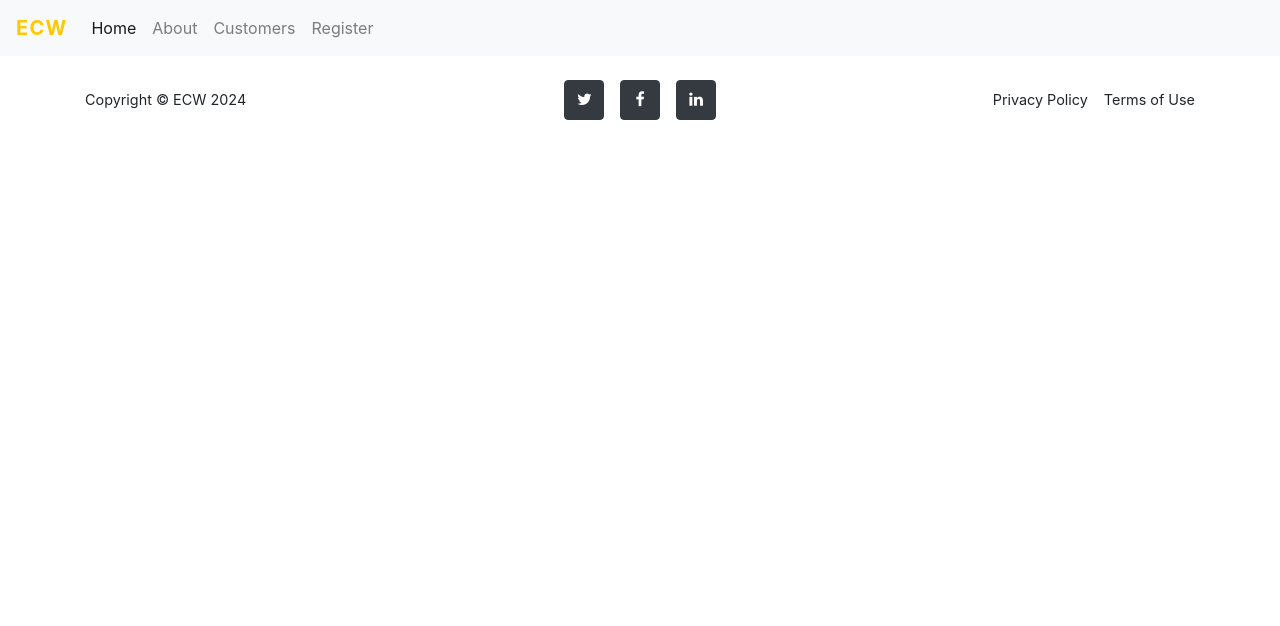
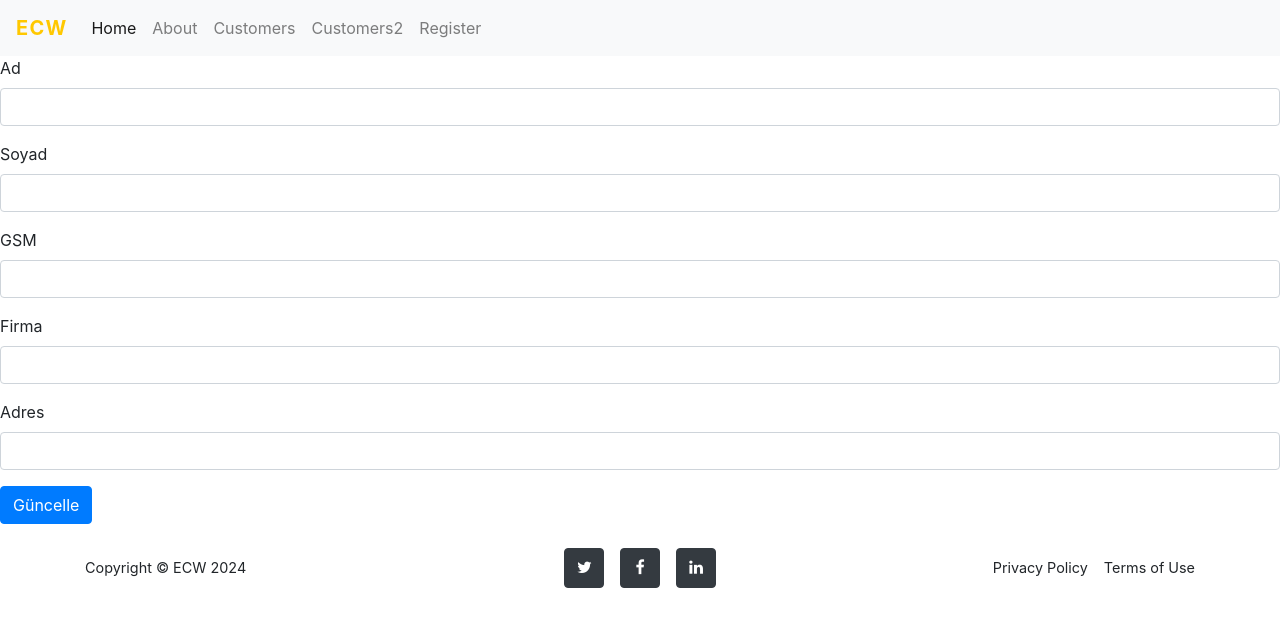
Before and after one commit to C7197-Recep/e_commerce_sample, a React (Create React App) app in the folder frontend/: page /edit-customer/1 in a window 1280 px wide. Shown: the top 626 px of the page. Built offline with nearby package versions, Linux system fonts and the light colour scheme; no server answers.

Commit message:
ECW 2024 fix: customerform formix fix

```diff
--- a/frontend/src/App.js
+++ b/frontend/src/App.js
@@ -9,6 +9,9 @@ import Home from './pages/Home';
 import About from './pages/About';
 import Customers from './pages/Customers';
 import Register from './pages/Register';
+
+import Customers2 from './pages/Customers2';
+import CustomerForm from './pages/CustomerForm';
 
 import Header from './components/Header';
 import Footer from './components/Footer';
@@ -22,10 +25,17 @@ function App() {
       <Router>
         <Header/>
         <Switch>
+
           <Route path='/' exact component={Home} />
           <Route path='/About' component={About} />
+
           <Route path='/Customers' component={Customers} />
           <Route path='/Register' component={Register} />
+
+          <Route path='/Customers2' component={Customers2} />
+          <Route path="/add-customer" component={CustomerForm} />
+          <Route path="/edit-customer/:id" component={CustomerForm} />
+
         </Switch>
         <Footer />
       </Router>
--- a/frontend/src/components/Header/index.js
+++ b/frontend/src/components/Header/index.js
@@ -23,6 +23,7 @@ function Header() {
           <Nav.Link as={NavLink} to="/" exact eventKey="home">Home</Nav.Link>
           <Nav.Link as={NavLink} to="/about" eventKey="about">About</Nav.Link>
           <Nav.Link  as={NavLink} to="/customers" eventKey="customers">Customers</Nav.Link>
+          <Nav.Link  as={NavLink} to="/customers2" eventKey="customers2">Customers2</Nav.Link>
           <Nav.Link  as={NavLink} to="/register" eventKey="register">Register</Nav.Link>
         </Nav>
 
--- /dev/null
+++ b/frontend/src/pages/CustomerForm/index.js
@@ -0,0 +1,90 @@
+import React, { useEffect } from 'react';
+import { useDispatch, useSelector } from 'react-redux';
+import { addCustomer, updateCustomer, fetchCustomers } from '../../redux/slices/customerSlice';
+import { useParams, useHistory } from 'react-router-dom';
+import { Formik, Form, Field, ErrorMessage } from 'formik';
+import * as Yup from 'yup';
+
+const CustomerForm = () => {
+  const { id } = useParams();
+  const dispatch = useDispatch();
+  const history = useHistory();
+  const customers = useSelector(state => state.customers.customers);
+  const currentCustomer = customers.find(customer => customer.id === id);
+
+  useEffect(() => {
+    if (id && !currentCustomer) {
+      dispatch(fetchCustomers());
+    }
+  }, [id, currentCustomer, dispatch]);
+
+  const initialValues = currentCustomer || {
+    Ad: '',
+    Soyad: '',
+    GSM: '',
+    Firma: '',
+    Adres: ''
+  };
+
+  const validationSchema = Yup.object({
+    Ad: Yup.string().required('Ad gerekli'),
+    Soyad: Yup.string().required('Soyad gerekli'),
+    GSM: Yup.string().matches(/^\d{10}$/, 'GSM 10 haneli olmalıdır').required('GSM gerekli'),
+    Firma: Yup.string().required('Firma gerekli'),
+    Adres: Yup.string().required('Adres gerekli'),
+  });
+
+  const onSubmit = async (values, { setSubmitting }) => {
+    if (id) {
+      await dispatch(updateCustomer({ id, customer: values }));
+    } else {
+      await dispatch(addCustomer(values));
+    }
+    history.push('/');
+    setSubmitting(false);
+  };
+
+  return (
+    <Formik
+      initialValues={initialValues}
+      validationSchema={validationSchema}
+      onSubmit={onSubmit}
+      enableReinitialize
+    >
+      {({ isSubmitting }) => (
+        <Form>
+          <div className="form-group">
+            <label>Ad</label>
+            <Field type="text" className="form-control" name="Ad" />
+            <ErrorMessage name="Ad" component="div" className="text-danger" />
+          </div>
+          <div className="form-group">
+            <label>Soyad</label>
+            <Field type="text" className="form-control" name="Soyad" />
+            <ErrorMessage name="Soyad" component="div" className="text-danger" />
+          </div>
+          <div className="form-group">
+            <label>GSM</label>
+            <Field type="text" className="form-control" name="GSM" />
+            <ErrorMessage name="GSM" component="div" className="text-danger" />
+          </div>
+          <div className="form-group">
+            <label>Firma</label>
+            <Field type="text" className="form-control" name="Firma" />
+            <ErrorMessage name="Firma" component="div" className="text-danger" />
+          </div>
+          <div className="form-group">
+            <label>Adres</label>
+            <Field type="text" className="form-control" name="Adres" />
+            <ErrorMessage name="Adres" component="div" className="text-danger" />
+          </div>
+          <button type="submit" className="btn btn-primary" disabled={isSubmitting}>
+            {id ? 'Güncelle' : 'Ekle'}
+          </button>
+        </Form>
+      )}
+    </Formik>
+  );
+};
+
+export default CustomerForm;
--- /dev/null
+++ b/frontend/src/pages/Customers2/index.js
@@ -0,0 +1,26 @@
+import React, { useState } from 'react';
+import { useHistory } from 'react-router-dom';
+import CustomerList from '../../components/Customers/CustomerList';
+
+const Customers = () => {
+  const history = useHistory();
+  const [currentCustomer, setCurrentCustomer] = useState(null);
+
+  const handleAddCustomer = () => {
+    history.push('/add-customer');
+  };
+
+  const handleEditCustomer = (customer) => {
+    history.push(`/edit-customer/${customer.id}`);
+  };
+
+  return (
+    <div className="container mt-5">
+      <h1 className="mb-4">Müşteri Yönetim Sistemi</h1>
+      <button className="btn btn-primary mb-3" onClick={handleAddCustomer}>Yeni Müşteri Ekle</button>
+      <CustomerList setCurrentCustomer={handleEditCustomer} />
+    </div>
+  );
+};
+
+export default Customers;
```
Also changed, not shown: frontend/src/components/Customers/CustomerList2.js (added, +100 -0 lines).
